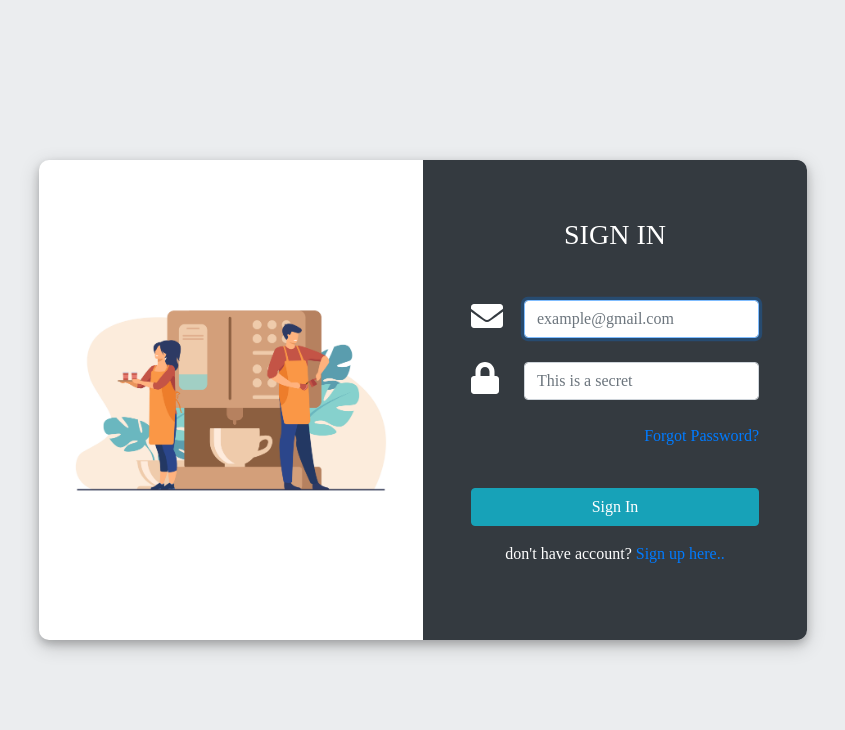
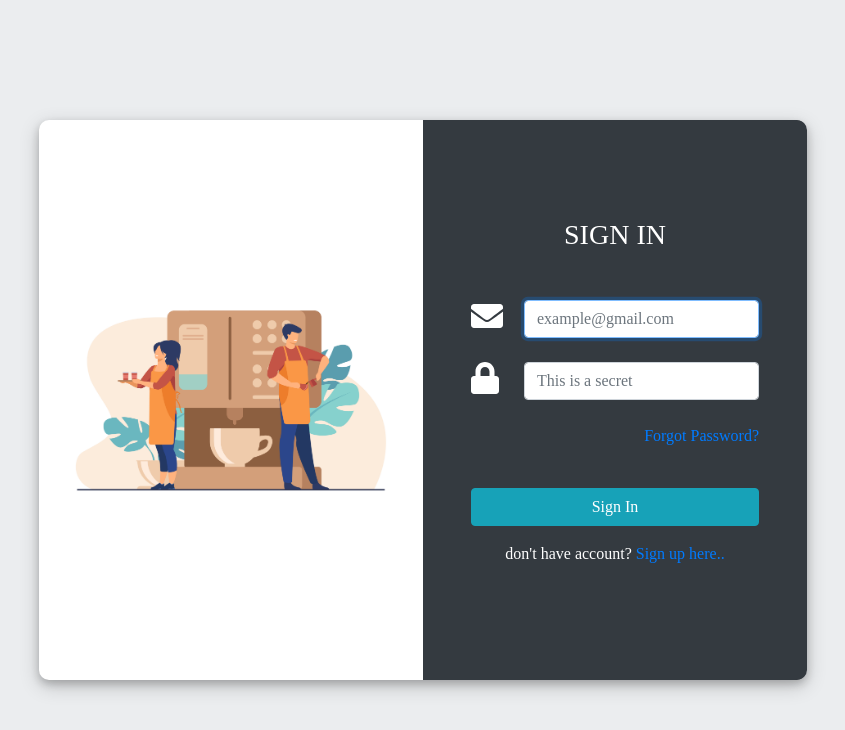
Before and after one commit to Cormacent/FrontEnd_MoodShop, a Vue app: page /login in a window 1280 px wide. Shown: the top 730 px of the page, without its empty margins (217-1062 px from the left). Built offline with nearby package versions, Linux system fonts and the light colour scheme; a web font is replaced by a local one; what vue-js-modal would draw is missing.

Commit message:
add mobile login view

```diff
--- a/src/views/History.vue
+++ b/src/views/History.vue
@@ -1,7 +1,12 @@
 <template>
   <div class="history">
     <section class="main-section">
-      <header-item :text="'History'" :searchicon="false" :filterEdit="false" />
+      <header-item
+        class="header"
+        :text="'History'"
+        :searchicon="false"
+        :filterEdit="false"
+      />
       <main class="row">
         <side-nav :roleAdmin="roleAdmin" />
         <div class="content-wrap col">
@@ -188,4 +193,8 @@ main {
   margin: 0;
   padding: 0;
 }
+
+.header {
+  z-index: 1;
+}
 </style>
--- a/src/views/Login.vue
+++ b/src/views/Login.vue
@@ -223,7 +223,7 @@ export default {
 .wrapper {
   background-color: white;
   width: 60%;
-  height: 60vh;
+  height: 70%;
   overflow: auto;
   display: flex;
   justify-content: space-evenly;
@@ -248,4 +248,40 @@ export default {
 img {
   width: 100%;
 }
+@media screen and (max-width: 360px) {
+  .image-login {
+    display: none;
+  }
+  .login-form {
+    width: 100%;
+  }
+  .wrapper {
+    width: 80%;
+    height: 80%;
+  }
+}
+@media screen and (min-width: 361px) {
+  .image-login {
+    display: none;
+  }
+  .login-form {
+    width: 100%;
+  }
+  .wrapper {
+    width: 80%;
+    height: 80%;
+  }
+}
+@media screen and (min-width: 1200px) {
+  .image-login {
+    display: flex;
+  }
+  .login-form {
+    width: 50%;
+  }
+  .wrapper {
+    width: 60%;
+    height: 70%;
+  }
+}
 </style>
```
